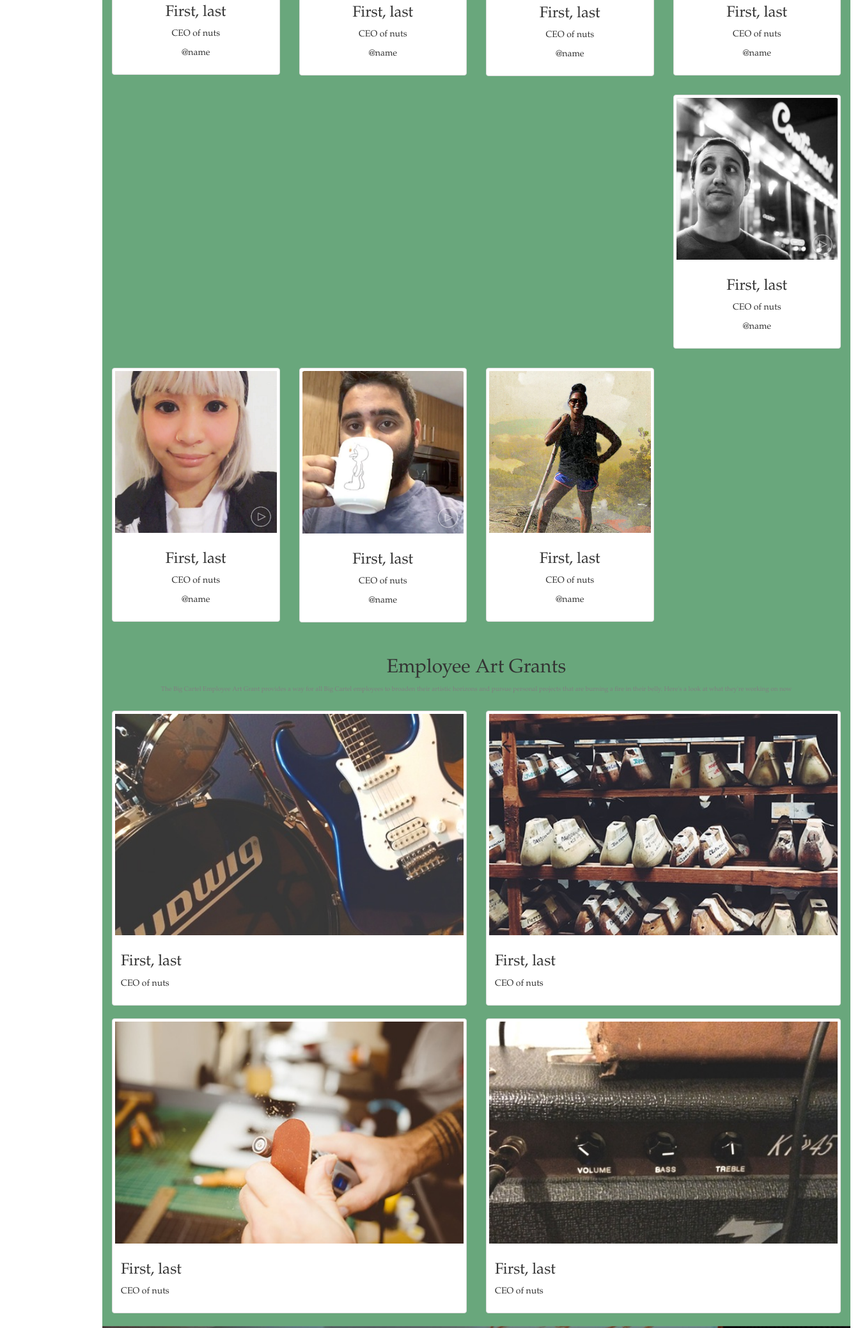
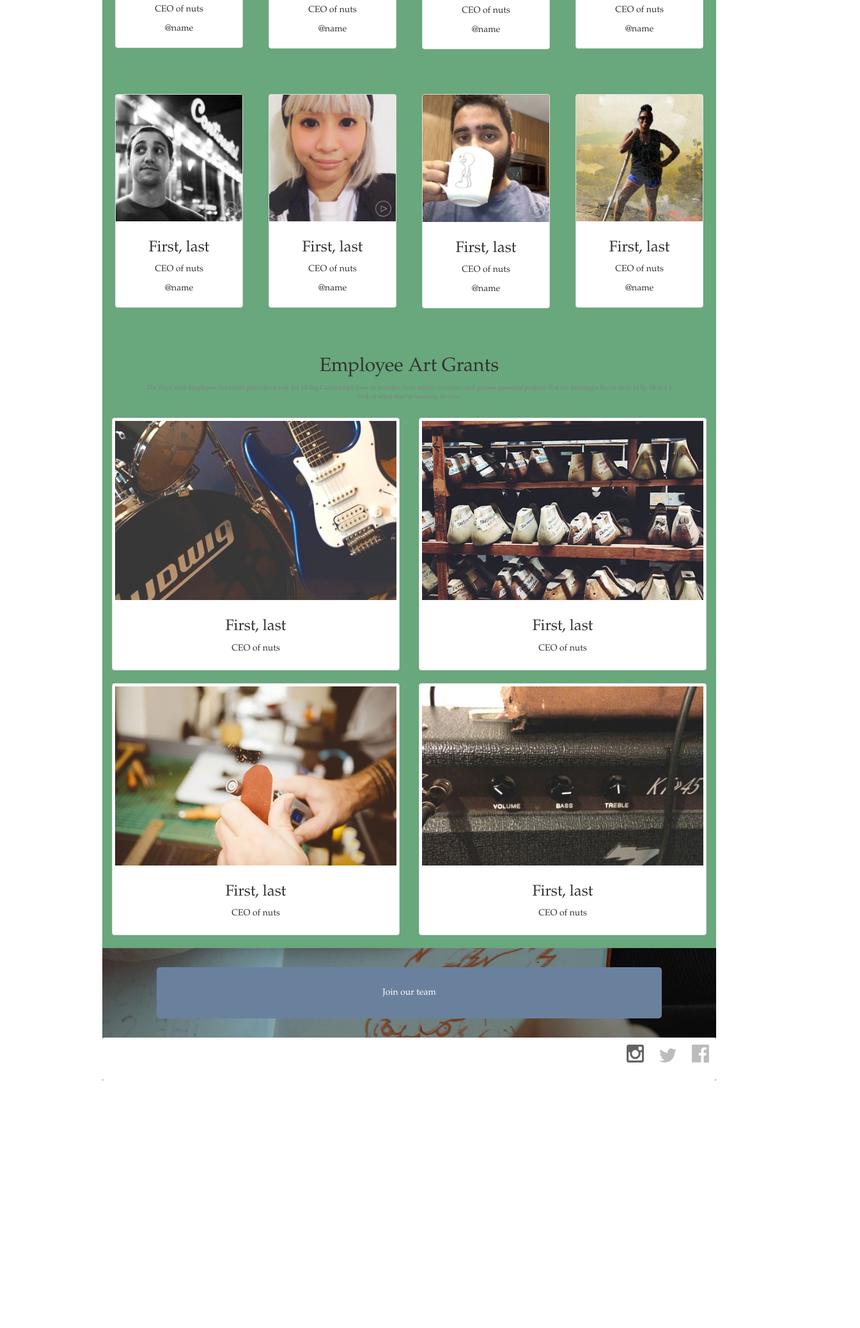
Before and after one commit to Vicula/assignment-07, a plain HTML site: page index.html in a window 1280 px wide. Shown: the part 486-2562 px from the top of the page at 64% size, 1345 px wide, since content can reach past the window. After the commit the page ends 2175 px from the top, so only its background shows below. Drawn offline with nearby package versions, Linux system fonts and the light colour scheme; files whose address does not match are found by name.

Commit message:
break for lunch

```diff
--- a/index.html
+++ b/index.html
@@ -3,24 +3,29 @@
       <meta charset="utf-8">
       <meta name="viewport" content="width=device-width, initial-scale=1">
       <title> ---- </title>
+      <script src="https://use.fontawesome.com/f50d4d7eaf.js"></script>
       <link rel="stylesheet" href="https://maxcdn.bootstrapcdn.com/bootstrap/3.3.7/css/bootstrap.min.css" integrity="sha384-BVYiiSIFeK1dGmJRAkycuHAHRg32OmUcww7on3RYdg4Va+PmSTsz/K68vbdEjh4u" crossorigin="anonymous">
       <link rel="stylesheet" href="./css/styles.css">
    </head>
    <body>
       <div id="app-container">
-         <div class="container bodybox">
-            <nav class="nav-bar">
+         <div class="container-fluid bodybox">
+            <nav>
+               <div>
 
+               </div>
+               <div></div>
             </nav>
             <header>
-               <button class="btn btn-primary btn-block topbut">MORE ABOUT THE SOLROD TEAM</button>
+               <button class="btn btn-default btn-block topbut">MORE ABOUT THE SOLROD TEAM</button>
             </header>
             <div class="container-fluid text-center headertext">
                <h1>We help artists make a living doing what they love</h1>
                <p>Solrod Strand is a beach in Denmark known for its murky water, chucky, and excessive sea moss. But here, its a place where dreams come true. Collaborate with us and we'll find custom marketing and distribution solutions for your creations. Selling big doesn't have to mean selling out.</p>
             </div>
-            <div class="row text-center piccol">
-               <div class="col-sm-12 col-md-3 picnail">
+            <div class="container-fluid text-center piccol">
+               <div class="row">
+                  <div class="col-xs-12 col-sm-3 picnail">
                  <div class="thumbnail">
                    <img src="images/assets/solrod-profile-pic-1-eric.png" alt="Eric">
                    <div class="caption">
@@ -30,7 +35,7 @@
                    </div>
                  </div>
                </div>
-               <div class="col-sm-12 col-md-3 picnail">
+                  <div class="col-xs-12 col-sm-3 picnail">
                  <div class="thumbnail">
                    <img src="images/assets/solrod-profile-pic-2-karen.png" alt="karen">
                    <div class="caption">
@@ -40,7 +45,7 @@
                    </div>
                  </div>
                </div>
-               <div class="col-sm-12 col-md-3 picnail">
+                  <div class="col-xs-12 col-sm-3 picnail">
                  <div class="thumbnail">
                    <img src="images/assets/solrod-profile-pic-3-lee.png" alt="lee">
                    <div class="caption">
@@ -50,7 +55,7 @@
                    </div>
                  </div>
                </div>
-               <div class="col-sm-12 col-md-3 picnail">
+                  <div class="col-xs-12 col-sm-3 picnail">
                  <div class="thumbnail">
                    <img src="images/assets/solrod-profile-pic-4-carl.png" alt="carl">
                    <div class="caption">
@@ -60,7 +65,9 @@
                    </div>
                  </div>
                </div>
-               <div class="col-sm-12 col-md-3 picnail">
+               </div>
+               <div class="row">
+                  <div class="col-xs-12 col-sm-3 picnail">
                  <div class="thumbnail">
                    <img src="images/assets/solrod-profile-pic-5-anthony.png" alt="anthony">
                    <div class="caption">
@@ -70,7 +77,7 @@
                    </div>
                  </div>
                </div>
-               <div class="col-sm-12 col-md-3 picnail">
+                  <div class="col-xs-12 col-sm-3 picnail">
                  <div class="thumbnail">
                    <img src="images/assets/solrod-profile-pic-6-cella.png" alt="cella">
                    <div class="caption">
@@ -80,7 +87,7 @@
                    </div>
                  </div>
                </div>
-               <div class="col-sm-12 col-md-3 picnail">
+                  <div class="col-xs-12 col-sm-3 picnail">
                  <div class="thumbnail">
                    <img src="/Users/victorcarpenter/TIY/Assignments/assignment-07/images/assets/solrod-profile-pic-7-ashkay.png" alt="ashkay">
                    <div class="caption">
@@ -90,7 +97,7 @@
                    </div>
                  </div>
                </div>
-               <div class="col-sm-12 col-md-3 picnail">
+                  <div class="col-xs-12 col-sm-3 picnail">
                  <div class="thumbnail">
                    <img src="images/assets/solrod-profile-pic-8-latoya.png" alt="latoya">
                    <div class="caption">
@@ -100,12 +107,13 @@
                    </div>
                  </div>
                </div>
+               </div>
             </div>
             <div class="container-fluid text-center middletext">
                <h2>Employee Art Grants</h2>
                <p>The Big Cartel Employee Art Grant provides a way for all Big Cartel employees to broaden their artistic horizons and pursue personal projects that are burning a fire in their belly. Here's a look at what they're working on now</p>
             </div>
-            <div class="container-fluid">
+            <div class="container-fluid text-center">
                <div class="row">
                   <div class="col-sm-12 col-md-6 thing1">
                  <div class="thumbnail">
--- a/scss/main.scss
+++ b/scss/main.scss
@@ -13,16 +13,31 @@ body {
    max-width: 960px;
    margin:auto;
 
+}
 
+@mixin media-query($device-width){
+   @media screen and (min-width: $device-width){
+      @content;
+   }
 }
+
+$tablet-screen: 768px;
+$desktop-screen: 1024px;
+
+
 .bodybox {
    background: #69A77C;
    padding: 0;
+
 
 }
 .headertext{
    background: #fff;
    padding: 15px 45px;
+
+   @media screen and (min-width: $tablet-screen) {
+      margin: 0 20px;
+   }
     h1 {
       font-size: 20px;
    }
@@ -35,6 +50,7 @@ body {
 
 .middletext {
    padding: 15px 45px;
+   margin: 0 20px;
     h1 {
       font-size: 20px;
    }
@@ -46,12 +62,30 @@ body {
 }
 .piccol {
    margin: auto;
+   padding: 0;
+
+   .picnail {
+      padding: 5px;
+
+      @media screen and (min-width: $tablet-screen) {
+         padding: 20px;
+      }
+
+      > * {
+         padding: 0;
+      }
+   }
+
     > * {
       margin: auto;
       padding-top: 10px;
-      @media screen and (min-width: 768) {
-         width: initial;
+      width: 60%;
+
+
+      @media screen and (min-width: $tablet-screen) {
+         width: 100%;
       }
+
    }
 }
 .topbut {
@@ -73,9 +107,9 @@ body {
 
 
    .botbut {
-      width: 80%;
+      width: 85%;
       margin: 30px auto;
-      height: 7%;
+      height: 10%;
       background: rgb(106, 129, 158);
       border: none;
       border-radius: 5px;
@@ -84,7 +118,27 @@ body {
    }
 }
 .footbar {
+   background: #fff;
+   margin: 0;
+   width: 100%;
    ul {
       list-style-type: none;
+      text-align: left;
+      padding-left: 10px;
+      @media screen and (min-width: $tablet-screen) {
+         text-align: right;
+      }
+
+      li {
+         width: 10%;
+         display: inline-block;
+         padding: 10px;
+         color: gray;
+
+         @media screen and (min-width: $tablet-screen) {
+            width: 5%;
+
+         }
+      }
    }
 }
```
Also changed, not shown: css/styles.css, 1 other file.
